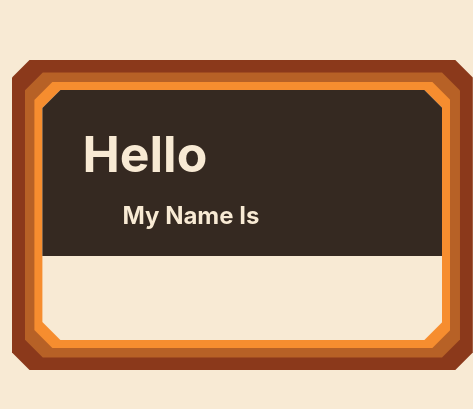
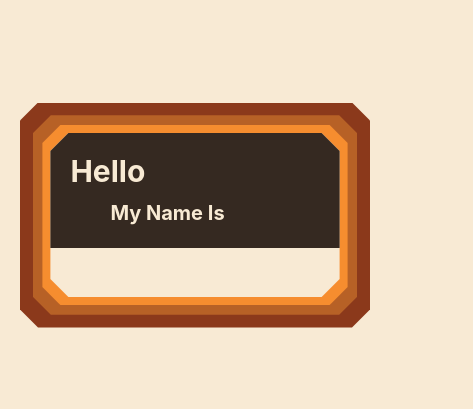
Before and after one commit to itsnameissteven/themanscene, a Next.js app: page / in a window 390 px wide. Shown: the part 207-616 px from the top of the page, 473 px wide, since content can reach past the window. Built offline with nearby package versions, Linux system fonts and the light colour scheme.

Commit message:
Add mobile styles

```diff
--- a/components/RetroBorder/RetroBorder.module.scss
+++ b/components/RetroBorder/RetroBorder.module.scss
@@ -1,22 +1,28 @@
 @import '../../styles/';
 
 .retroBorder {
+  width: 450px;
+  height: 290px;
 }
 
 .octogonOuter {
   background-color: $retroDarkBrown;
+  height: 100%;
   @include clip(0.8em);
 }
 .octogonMiddle {
   @include clip(0.6em);
   background-color: $retroBrown;
+  height: 100%;
 }
 .octogon {
   transition-delay: 300ms;
   @include clip(0.5em);
   background-color: $retroOrange;
+  height: 100%;
 }
 .octogonContent {
   @include clip(0);
   background-color: $retroCream;
+  height: 100%;
 }
--- a/pages/index.tsx
+++ b/pages/index.tsx
@@ -18,7 +18,7 @@ const Home: NextPage = () => {
           </div>
         </div>
       </div> */}
-      <RetroBorder>
+      <RetroBorder className={styles.nameTag}>
         <div className={styles.octogonContent}>
           <div className={styles.headline}>
             <h1>Hello</h1>
--- a/styles/Home.module.scss
+++ b/styles/Home.module.scss
@@ -56,32 +56,53 @@
     font-family: 'Pump';
   }
 }
+.nameTag {
+  @include mobile {
+    width: 350px;
+    height: 225px;
+  }
+}
+
 .octogonContent {
-  height: 250px;
-  width: 400px;
+  width: 100%;
+  height: 100%;
   @include flexColumn;
   .headline {
     background-color: $retroBlack;
     padding-left: 40px;
+    @include mobile {
+      padding-left: 20px;
+    }
     h1 {
       color: $retroCream;
       align-self: flex-start;
       font-size: 50px;
+      @include mobile {
+        font-size: 30px;
+      }
     }
     h2 {
       color: $retroCream;
       margin-top: -16px;
       padding: 0 0 6px 40px;
+      @include mobile {
+        margin-top: -8px;
+        font-size: 20px;
+      }
     }
   }
   .name {
     flex: 1 1 auto;
+    height: 100%;
     @include flexCenterCenter;
     h3 {
       font-size: 70px;
-      padding-bottom: 25px;
+      padding-bottom: 16px;
       font-family: 'Pump';
       text-align: center;
+      @include mobile {
+        font-size: 45px;
+      }
     }
   }
 }
--- a/styles/_mixins.scss
+++ b/styles/_mixins.scss
@@ -1,4 +1,4 @@
-$mobile-width: 768px;
+$mobile-width: 500px;
 $tablet-width: 1024px;
 
 @mixin tablet {
```
